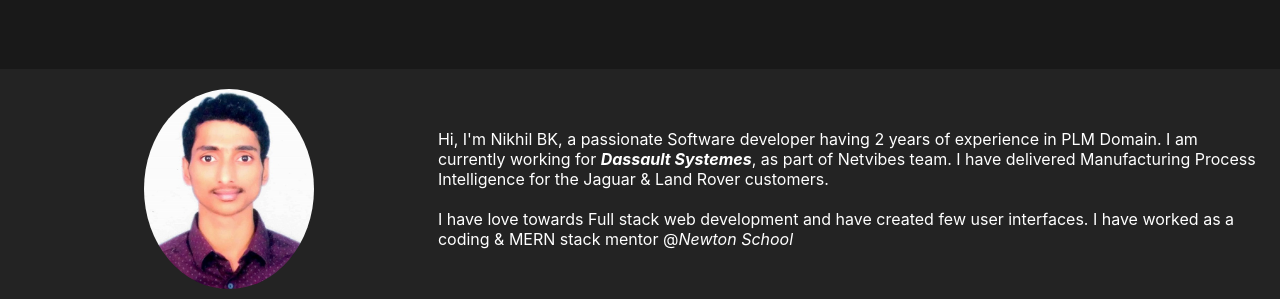
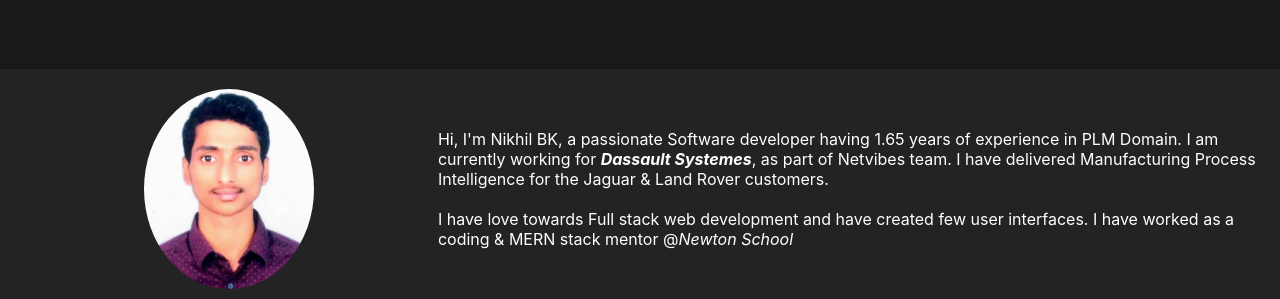
Before and after one commit to NikBK/portfolio, a React (Create React App) app: page / in a window 1280 px wide. Shown: the part 900-1199 px from the top of the page. Built offline with nearby package versions, Linux system fonts and the light colour scheme.

Commit message:
Updates proper years of experience

```diff
--- a/src/components/About.js
+++ b/src/components/About.js
@@ -11,7 +11,7 @@ const About = () => {
                 <img src="images/mypic_2.jpg" alt='hero' className='hero' />
                 {/* <img src='https://im.rediff.com/movies/2022/apr/14kgf4.jpg' alt='hero' className='hero' /> */}
                 <article className='about-hero'>
-                    Hi, I'm Nikhil BK, a passionate Software developer having {new Date().getFullYear() - 2021} years of experience in PLM Domain.
+                    Hi, I'm Nikhil BK, a passionate Software developer having {((new Date() - new Date('09/27/2021')) / (1000 * 60 * 60 * 24 * 365)).toFixed(2)} years of experience in PLM Domain.
                     I am currently working for <b><i>Dassault Systemes</i></b>, as part of Netvibes team.
                     I have delivered Manufacturing Process Intelligence for the Jaguar & Land Rover customers.
                     <br />
```
